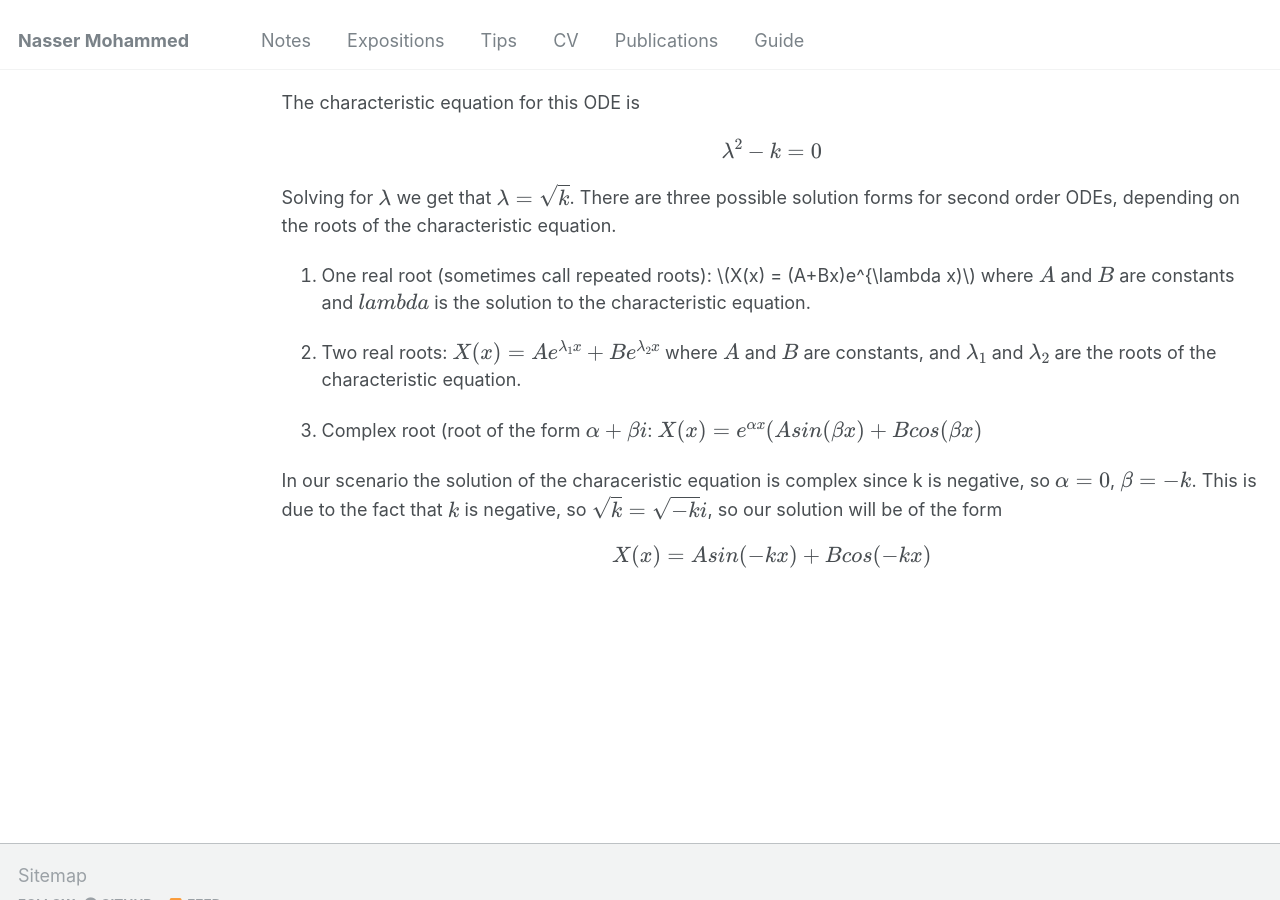
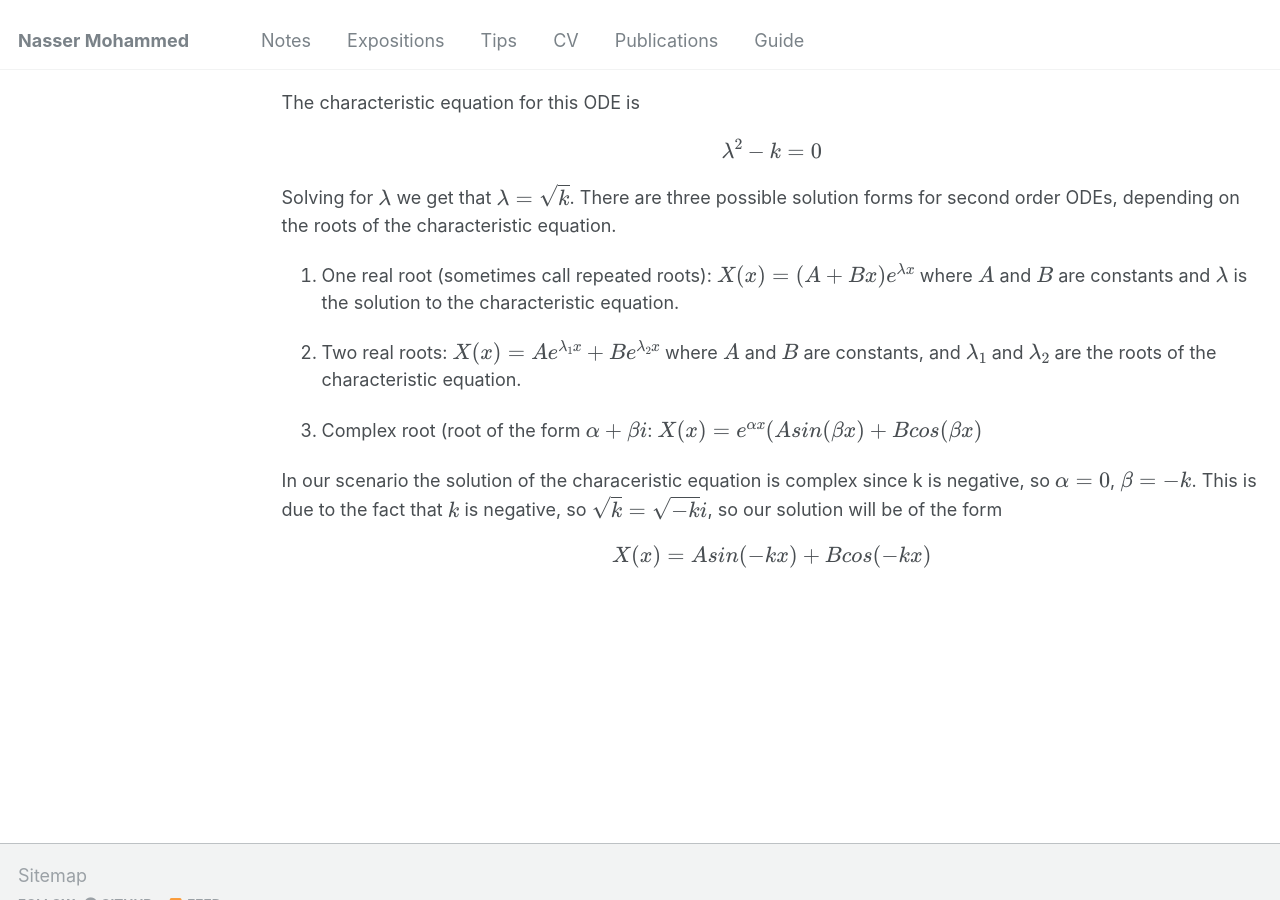
Before and after one commit to Nasser-Mohammed/Nasser-Mohammed.github.io, a Jekyll site: the page built from _pages/notes/pde/heatequation.md, in a window 1280 px wide and 900 px high, scrolled down 4081 px. Built offline with Jekyll 4.4.1, drawn with Linux system fonts in a browser that asks for light colours.

```diff
--- a/_pages/notes/pde/heatequation.md
+++ b/_pages/notes/pde/heatequation.md
@@ -51,7 +51,7 @@ Now to tackle the second order ODE \\[X^{\''}(x) - kX(x) = 0\\]
 The characteristic equation for this ODE is \\[\lambda^2 - k = 0\\]
 Solving for \\(\lambda\\) we get that \\(\lambda = \sqrt k\\). There are three possible solution forms for second order ODEs, depending on the roots of the characteristic equation.
 
-1. One real root (sometimes call repeated roots): \\(X(x) = \(A+Bx)e^{\lambda x)\\) where \\(A\\) and \\(B\\) are constants and \\(lambda\\) is the solution to the characteristic equation.
+1. One real root (sometimes call repeated roots): \\(X(x) = \(A+Bx)e^{\lambda x}\\) where \\(A\\) and \\(B\\) are constants and \\(\lambda\\) is the solution to the characteristic equation.
 
 2. Two real roots: \\(X(x) = Ae^{\lambda_1x} + B e^{\lambda_2x}\\) where \\(A\\) and \\(B\\) are constants, and \\(\lambda_1\\) and \\(\lambda_2\\) are the roots of the characteristic equation.
 
```
